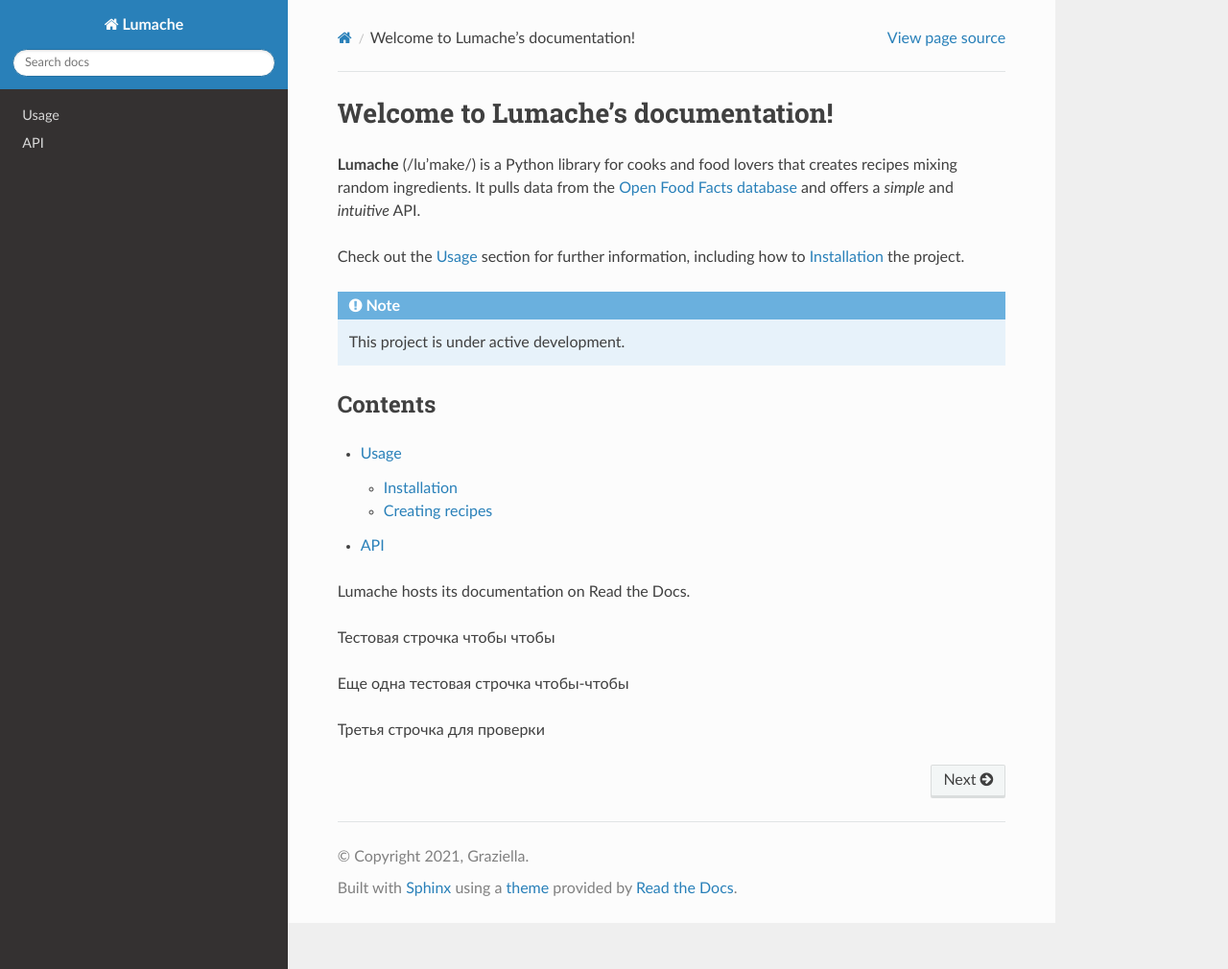
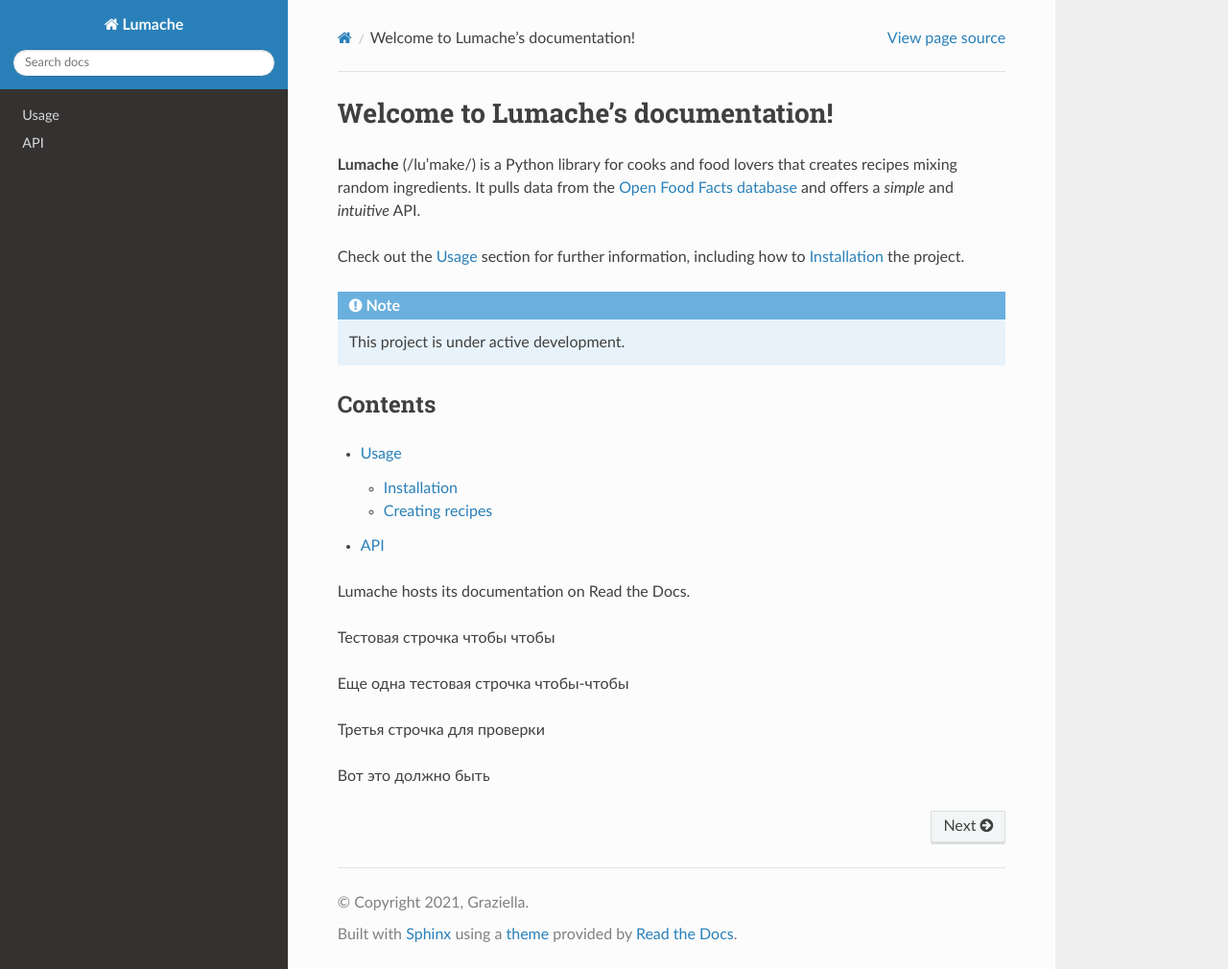
Before and after one commit to fRIdRIeH/rtd-tutorial, a Sphinx documentation site: the page built from docs/source/index.rst, in a window 1280 px wide and 1010 px high. Shown: the whole window at 96% size. Built offline with Sphinx 7.4.7 and the Read the Docs theme 3.1.0, drawn with Linux system fonts in a browser that asks for light colours.

Commit message:
Update index.rst

```diff
--- a/docs/source/index.rst
+++ b/docs/source/index.rst
@@ -28,3 +28,5 @@
 Еще одна тестовая строчка чтобы-чтобы
 
 Третья строчка для проверки
+
+Вот это должно быть
```
